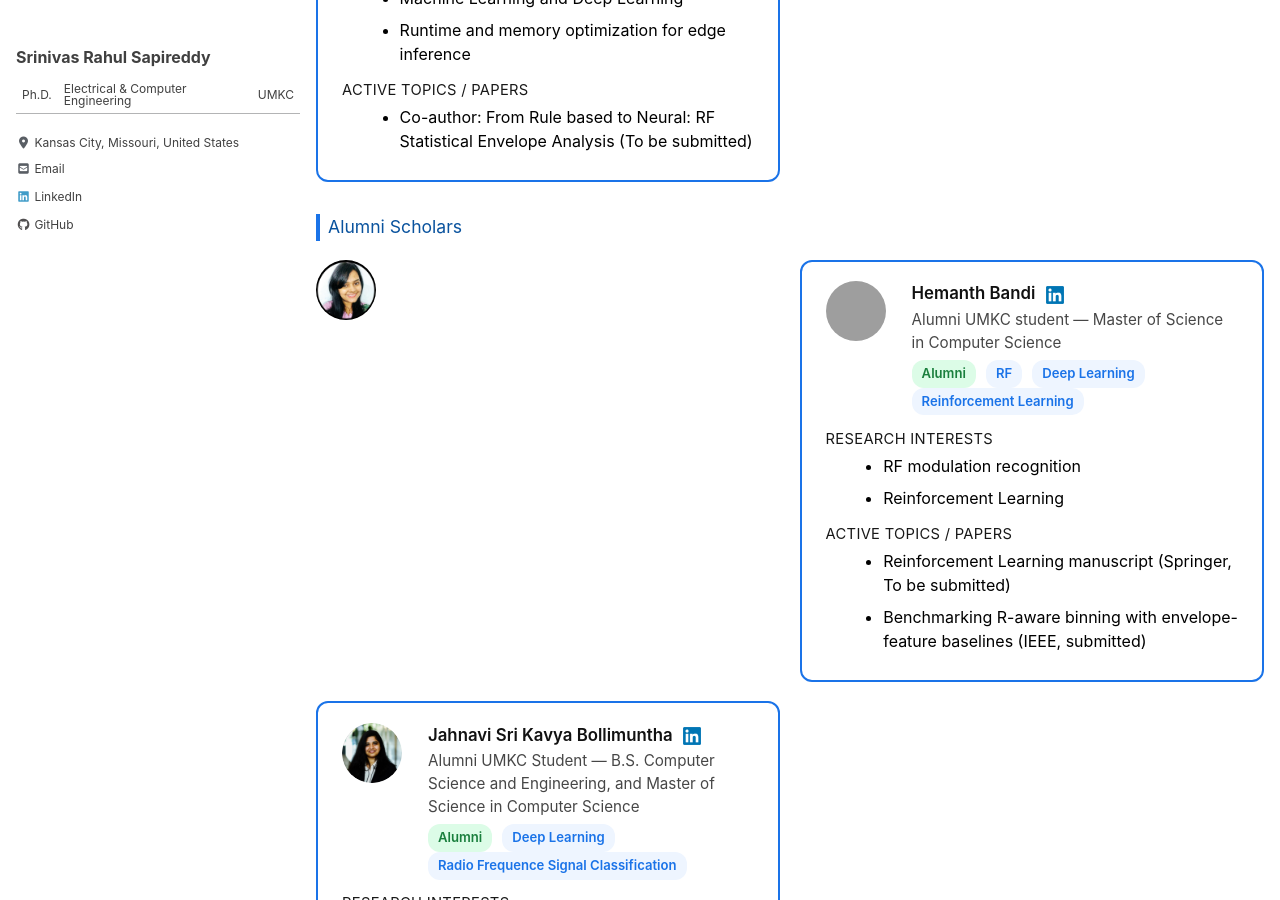
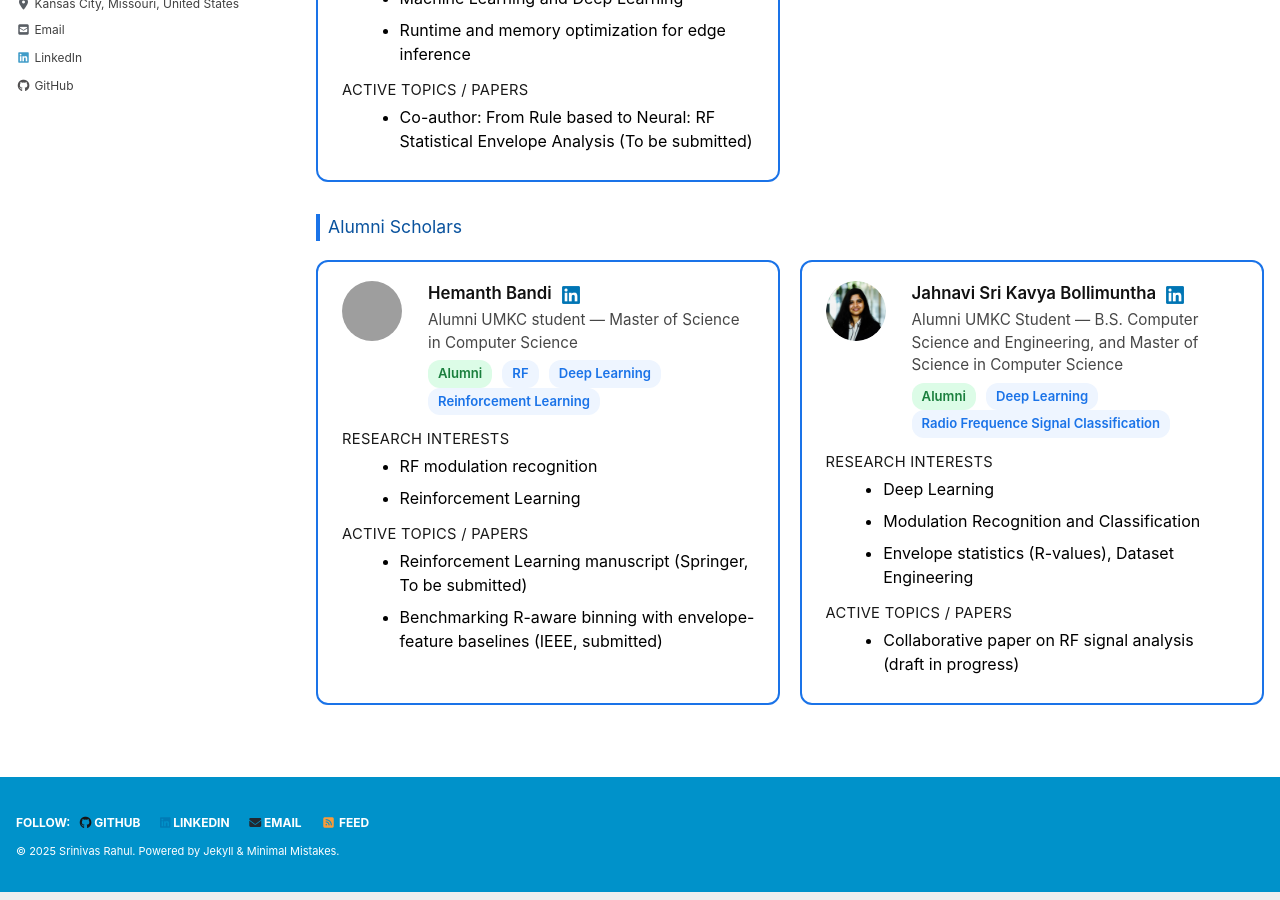
Before and after one commit to srsapireddy/srsapireddy.github.io, a Jekyll site: the page built from _pages/scholars.md, in a window 1280 px wide and 900 px high, scrolled down 452 px. Built offline with Jekyll 4.4.1, drawn with Linux system fonts in a browser that asks for light colours; cached includes are drawn as plain includes; nearby versions of some CDN libraries; grey boxes are pictures that could not be loaded.

Commit message:
Update scholars.md

```diff
--- a/_pages/scholars.md
+++ b/_pages/scholars.md
@@ -155,8 +155,6 @@ This page highlights scholars — both current UMKC students and alumni — who
 <div class="group-title">Alumni Scholars</div>
 <div class="sch-grid">
 
-<img src="/images/nimisha.jpeg" alt="Nimisha" class="sch-photo">
-
   <!-- Heamanth Bandi -->
   <div class="sch-card">
     <div class="sch-header">
```
